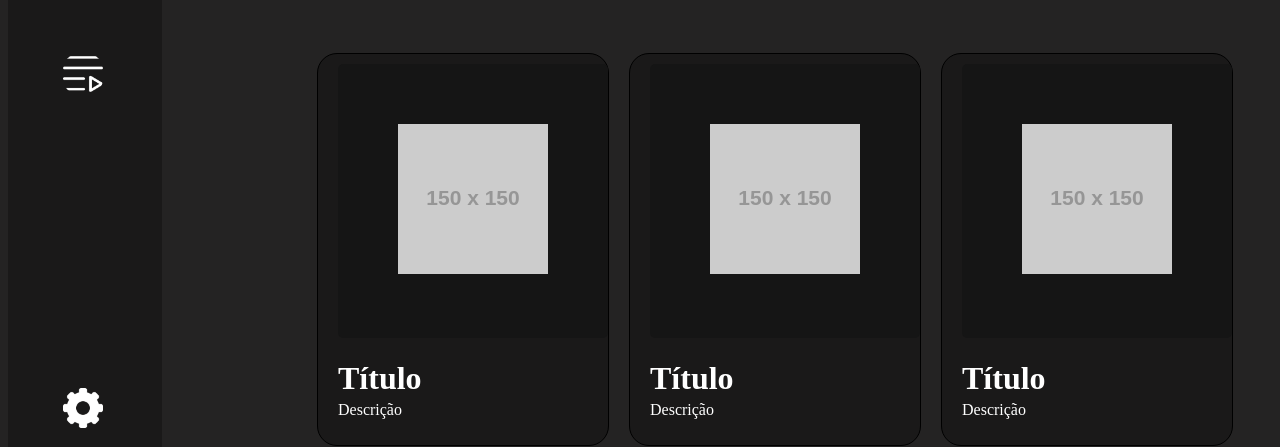
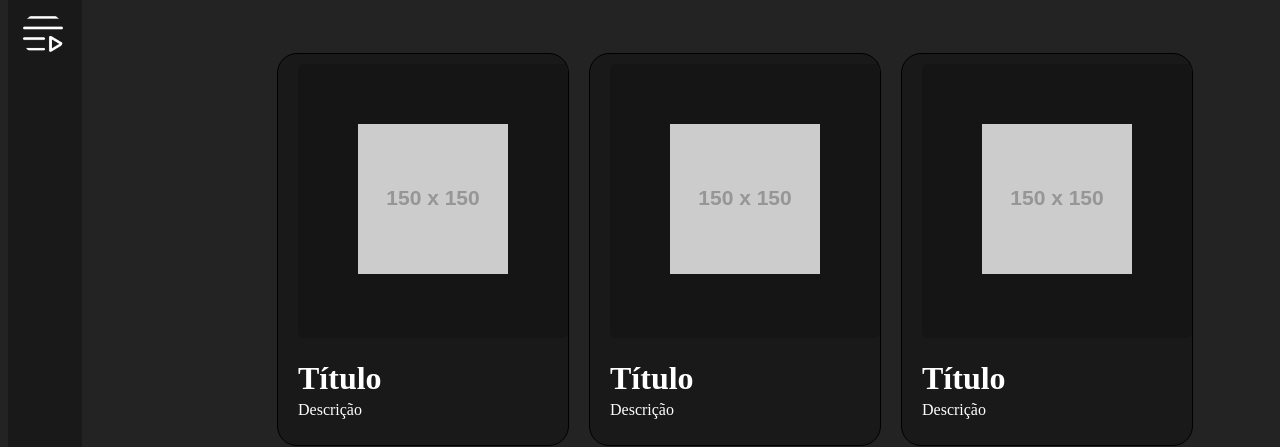
Before and after one commit to Meroz000/YT-Home-Test, a plain HTML site: page index.html in a window 1280 px wide. Shown: the part 537-984 px from the top of the page. Drawn offline with Linux system fonts and the light colour scheme; files that its build step writes are made by us from their sources; placeholder pictures from the web are drawn by us; files whose address does not match are found by name.

Commit message:
Update style.css

```diff
--- a/css/style.css
+++ b/css/style.css
@@ -22,9 +22,10 @@ body {
 
 .icon-list {
     background-color: rgb(26, 25, 25);
-    padding: 50px;
+    padding: 10px;
     float: left;
-    height: 100vh;
+    height: 920px;
+    position: relative;
 }
 
 #searchinput {
@@ -122,5 +123,5 @@ body {
     width: 40px;
     padding: 5px;
     border-radius: 20px;
-    margin-top: 280px;
+    margin-top: 390px;
 }
```
